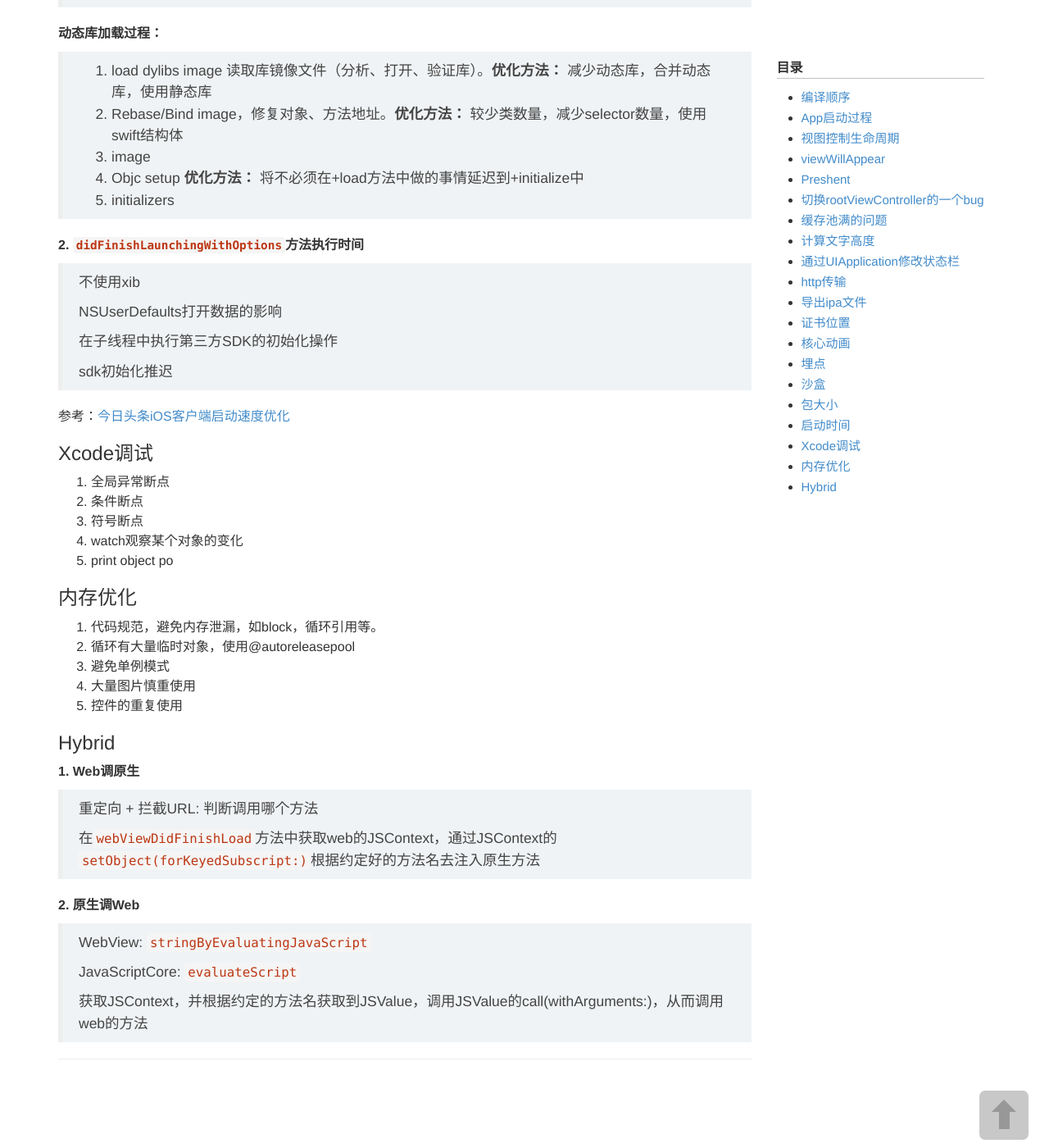
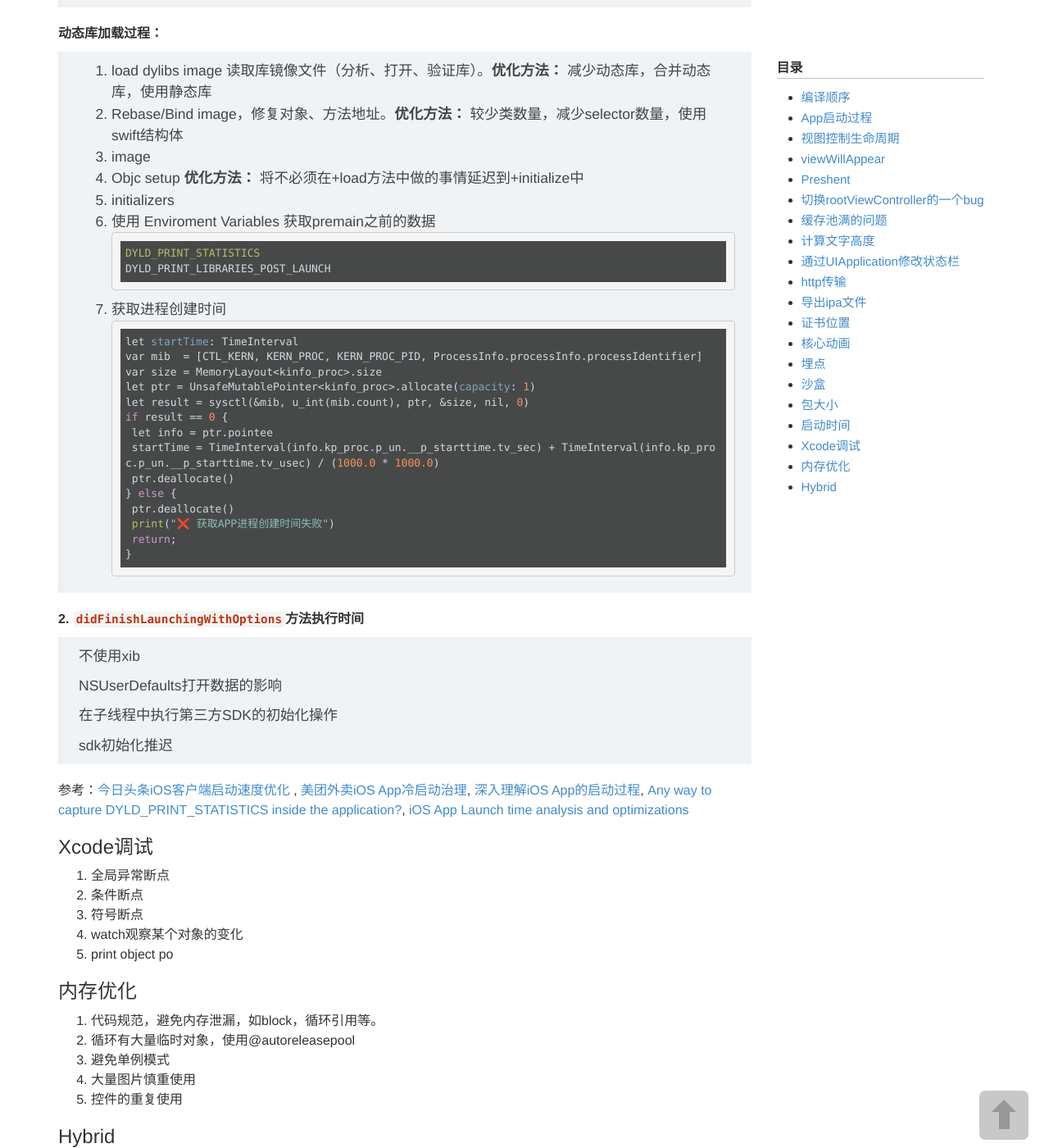
Before and after one commit to wigl/wigl.github.io, a Jekyll site: the page built from _posts/2014-08-26-UI_Foun.md, in a window 1280 px wide and 1400 px high, scrolled down 3536 px. Shown: the whole window at 82% size. Built offline with Jekyll 4.4.1, drawn with Linux system fonts in a browser that asks for light colours.

Commit message:
Add note: launch time.

`````diff
--- a/_posts/2014-08-26-UI_Foun.md
+++ b/_posts/2014-08-26-UI_Foun.md
@@ -172,6 +172,29 @@ xcodebuild -exportArchive -archivePath /Users/userName/Library/Developer/Xcode/A
 >
 > 5. initializers
 >
+> 6. 使用 Enviroment Variables 获取premain之前的数据
+> ````
+> DYLD_PRINT_STATISTICS
+> DYLD_PRINT_LIBRARIES_POST_LAUNCH
+> ````
+>
+> 7. 获取进程创建时间
+> ````
+> let startTime: TimeInterval
+var mib  = [CTL_KERN, KERN_PROC, KERN_PROC_PID, ProcessInfo.processInfo.processIdentifier]
+var size = MemoryLayout<kinfo_proc>.size
+let ptr = UnsafeMutablePointer<kinfo_proc>.allocate(capacity: 1)
+let result = sysctl(&mib, u_int(mib.count), ptr, &size, nil, 0)
+if result == 0 {
+    let info = ptr.pointee
+    startTime = TimeInterval(info.kp_proc.p_un.__p_starttime.tv_sec) + TimeInterval(info.kp_proc.p_un.__p_starttime.tv_usec) / (1000.0 * 1000.0)
+    ptr.deallocate()
+} else {
+    ptr.deallocate()
+    print("❌ 获取APP进程创建时间失败")
+    return;
+}
+> ````
 
 **2. `didFinishLaunchingWithOptions`方法执行时间**
 
@@ -185,7 +208,11 @@ xcodebuild -exportArchive -archivePath /Users/userName/Library/Developer/Xcode/A
 >
 
 参考：[今日头条iOS客户端启动速度优化
-](https://techblog.toutiao.com/2017/01/17/iosspeed/)
+](https://techblog.toutiao.com/2017/01/17/iosspeed/),
+[美团外卖iOS App冷启动治理](https://tech.meituan.com/2018/12/06/waimai-ios-optimizing-startup.html),
+[深入理解iOS App的启动过程](https://blog.csdn.net/Hello_Hwc/article/details/78317863),
+[Any way to capture DYLD_PRINT_STATISTICS inside the application?](https://forums.developer.apple.com/thread/85158),
+[iOS App Launch time analysis and optimizations](https://medium.com/@avijeet.dutta13/ios-app-launch-time-analysis-and-optimization-a219ee81447c)
 
 ### Xcode调试
 
`````
